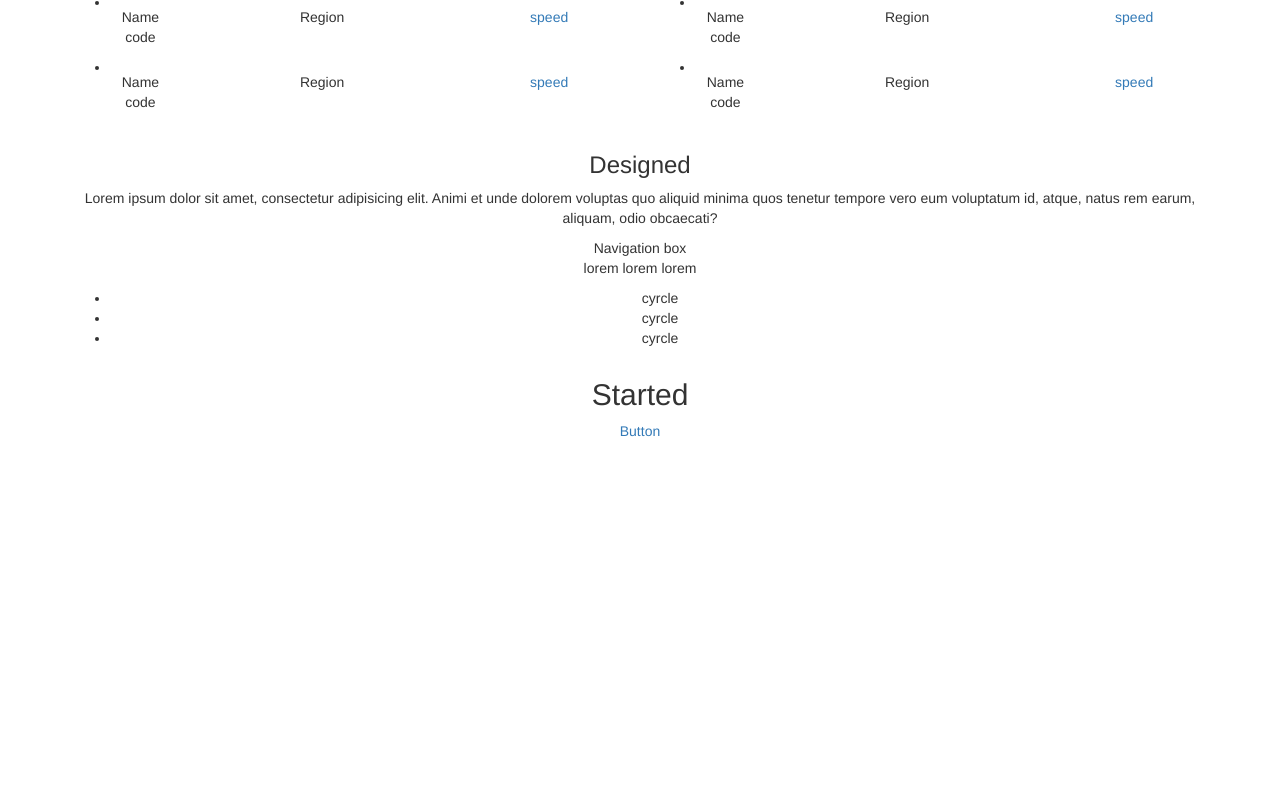
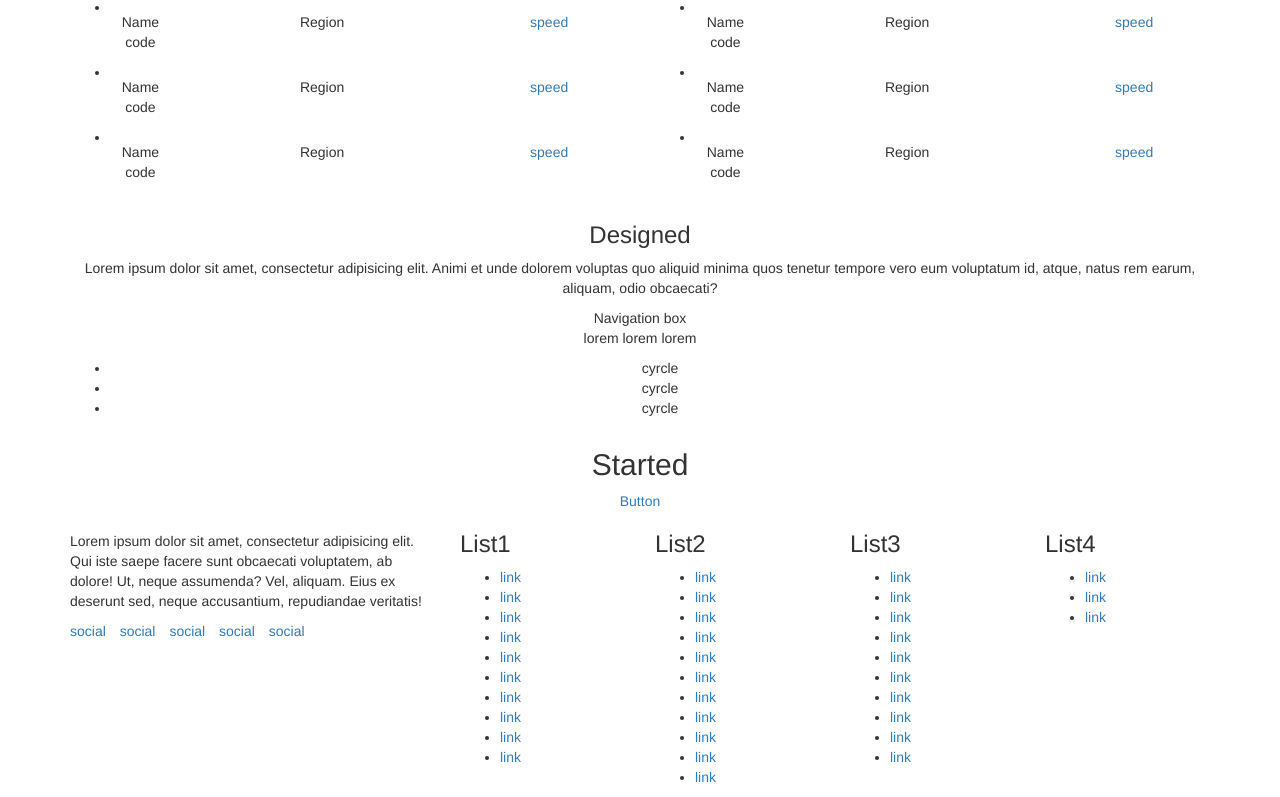
Before and after one commit to alessiobonetti/html-css-digitalocean, a plain HTML site: page index.html in a window 1280 px wide. Shown: the part 1423-2220 px from the top of the page. Before the commit the page ends 1864 px from the top, so only its background shows below. Drawn offline with nearby package versions, Linux system fonts and the light colour scheme.

Commit message:
Footer Resp. Finito

```diff
--- a/css/style.css
+++ b/css/style.css
@@ -5,6 +5,10 @@
 .container_wrapper {
   max-width: 600px;
   margin: auto;
+}
+
+.margin_top_70 {
+  margin-top: 70px;
 }
 
 /* HEADER */
--- a/index.html
+++ b/index.html
@@ -61,7 +61,7 @@
       <!-- /header top -->
 
       <!-- header jumbotron -->
-      <section id="header_jumbotron">
+      <section id="header_jumbotron" class="txt_center margin_top_70">
         <div class="container">
           <div class="row">
             <div class="col-xs-12 col-sm-6">
@@ -537,7 +537,7 @@
       </section>
       <!-- Development teams love Digitaloceans -->
 
-
+      <!-- get started -->
       <section id="main_getstarted" class="txt_center">
         <div class="container_wrapper">
           <div class="container-fluid">
@@ -549,14 +549,102 @@
             </div>
           </div>
         </div>
-
       </section>
+      <!-- /get started -->
 
     </main>
     <!-- /main -->
 
     <!-- footer -->
     <footer>
+      <div class="container">
+        <div class="row">
+          <!-- copyright and social -->
+          <div class="col-sx-12 col-md-4">
+            <img src="" alt="">
+            <p>Lorem ipsum dolor sit amet, consectetur adipisicing elit. Qui iste saepe facere sunt obcaecati voluptatem, ab dolore! Ut, neque assumenda? Vel, aliquam. Eius ex deserunt sed, neque accusantium, repudiandae veritatis!</p>
+            <ul class="list-inline">
+              <li><a href="#">social</a></li>
+              <li><a href="#">social</a></li>
+              <li><a href="#">social</a></li>
+              <li><a href="#">social</a></li>
+              <li><a href="#">social</a></li>
+            </ul>
+          </div>
+          <!-- /copyright and social -->
+
+          <div class="col-sx-12 col-md-8">
+            <div class="row">
+              <!-- list1 -->
+              <div class="col-sx-12 col-sm-6 col-md-3">
+                <h3>List1</h3>
+                <ul>
+                  <li><a href="#"> link </a></li>
+                  <li><a href="#"> link </a></li>
+                  <li><a href="#"> link </a></li>
+                  <li><a href="#"> link </a></li>
+                  <li><a href="#"> link </a></li>
+                  <li><a href="#"> link </a></li>
+                  <li><a href="#"> link </a></li>
+                  <li><a href="#"> link </a></li>
+                  <li><a href="#"> link </a></li>
+                  <li><a href="#"> link </a></li>
+                </ul>
+              </div>
+              <!-- /list1 -->
+
+              <!-- list2 -->
+              <div class="col-sx-12 col-sm-6 col-md-3">
+                <h3>List2</h3>
+                <ul>
+                  <li><a href="#"> link </a></li>
+                  <li><a href="#"> link </a></li>
+                  <li><a href="#"> link </a></li>
+                  <li><a href="#"> link </a></li>
+                  <li><a href="#"> link </a></li>
+                  <li><a href="#"> link </a></li>
+                  <li><a href="#"> link </a></li>
+                  <li><a href="#"> link </a></li>
+                  <li><a href="#"> link </a></li>
+                  <li><a href="#"> link </a></li>
+                  <li><a href="#"> link </a></li>
+                </ul>
+              </div>
+              <!-- /list2 -->
+
+              <!-- list3 -->
+              <div class="col-sx-12 col-sm-6 col-md-3">
+                <h3>List3</h3>
+                <ul>
+                  <li><a href="#"> link </a></li>
+                  <li><a href="#"> link </a></li>
+                  <li><a href="#"> link </a></li>
+                  <li><a href="#"> link </a></li>
+                  <li><a href="#"> link </a></li>
+                  <li><a href="#"> link </a></li>
+                  <li><a href="#"> link </a></li>
+                  <li><a href="#"> link </a></li>
+                  <li><a href="#"> link </a></li>
+                  <li><a href="#"> link </a></li>
+                </ul>
+              </div>
+              <!-- /list3 -->
+
+              <!-- list4 -->
+              <div class="col-sx-12 col-sm-6 col-md-3">
+                <h3>List4</h3>
+                <ul>
+                  <li><a href="#"> link </a></li>
+                  <li><a href="#"> link </a></li>
+                  <li><a href="#"> link </a></li>
+                </ul>
+              </div>
+              <!-- /list4 -->
+            </div>
+          </div>
+        </div>
+
+      </div>
 
     </footer>
     <!-- /footer -->
```
